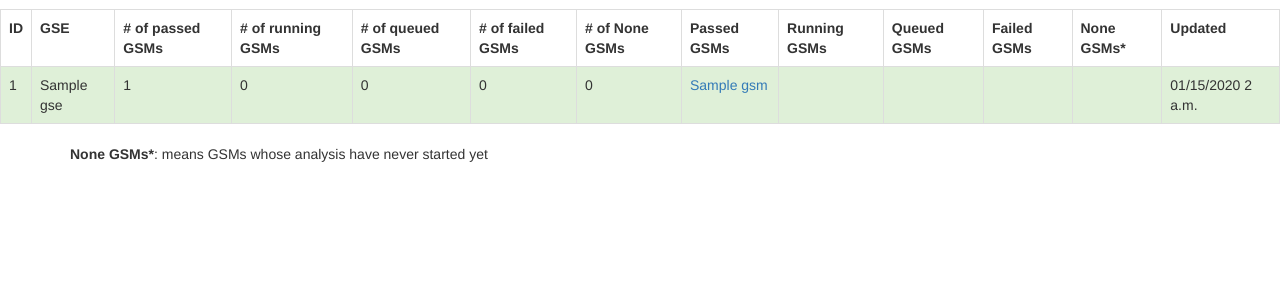
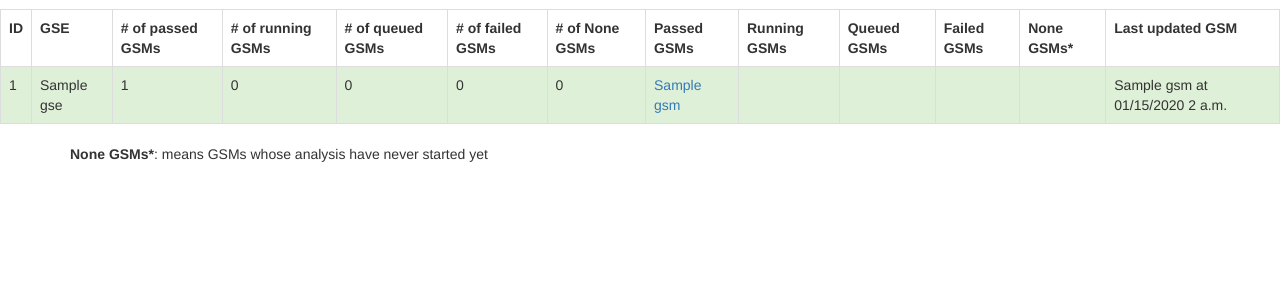
Before and after one commit to bcgsc/rsemreport, a Django app: page / in a window 1280 px wide. Shown: the part 51-351 px from the top of the page. Run offline with Django 3.2, Linux system fonts and the light colour scheme; tables that the repository leaves empty hold one stand-in row (values such as "Sample post"); some libraries are stand-ins or nearby versions.

Commit message:
show laste updated GSM instead of the updated time of GSE

```diff
--- a/rsem_report/templates/rsem_report/progress_report.html
+++ b/rsem_report/templates/rsem_report/progress_report.html
@@ -20,7 +20,7 @@
     <th>Queued GSMs</th>
     <th>Failed GSMs</th>
     <th>None GSMs*</th>
-    <th>Updated</th>
+    <th>Last updated GSM</th>
   </tr>
 
   {% for gse in gses %}
@@ -61,7 +61,7 @@
 	{% endfor %}
       </td>
 
-      <td>{{gse.updated|date:"SHORT_DATETIME_FORMAT"}}</td>
+      <td>{{gse.last_updated_gsm.name}} at {{gse.last_updated_gsm.updated|date:"SHORT_DATETIME_FORMAT"}}</td>
     </tr>
   {% endfor %}
 </table>
--- a/rsem_report/views.py
+++ b/rsem_report/views.py
@@ -1,4 +1,3 @@
-from django.http import HttpResponse
 from django.shortcuts import render
 
 from rsem_report.models import GSE
@@ -16,6 +15,8 @@ def update_and_sort_gses(gses):
         gse.num_queued_gsms = gse.queued_gsms.count()
         gse.num_failed_gsms = gse.failed_gsms.count()
         gse.num_none_gsms = gse.none_gsms.count()
+
+        gse.last_updated_gsm = max(gse.gsm_set.all(), key=lambda x: x.updated)
 
     gses = sorted(gses, key=lambda x: x.name)
     return gses
```
